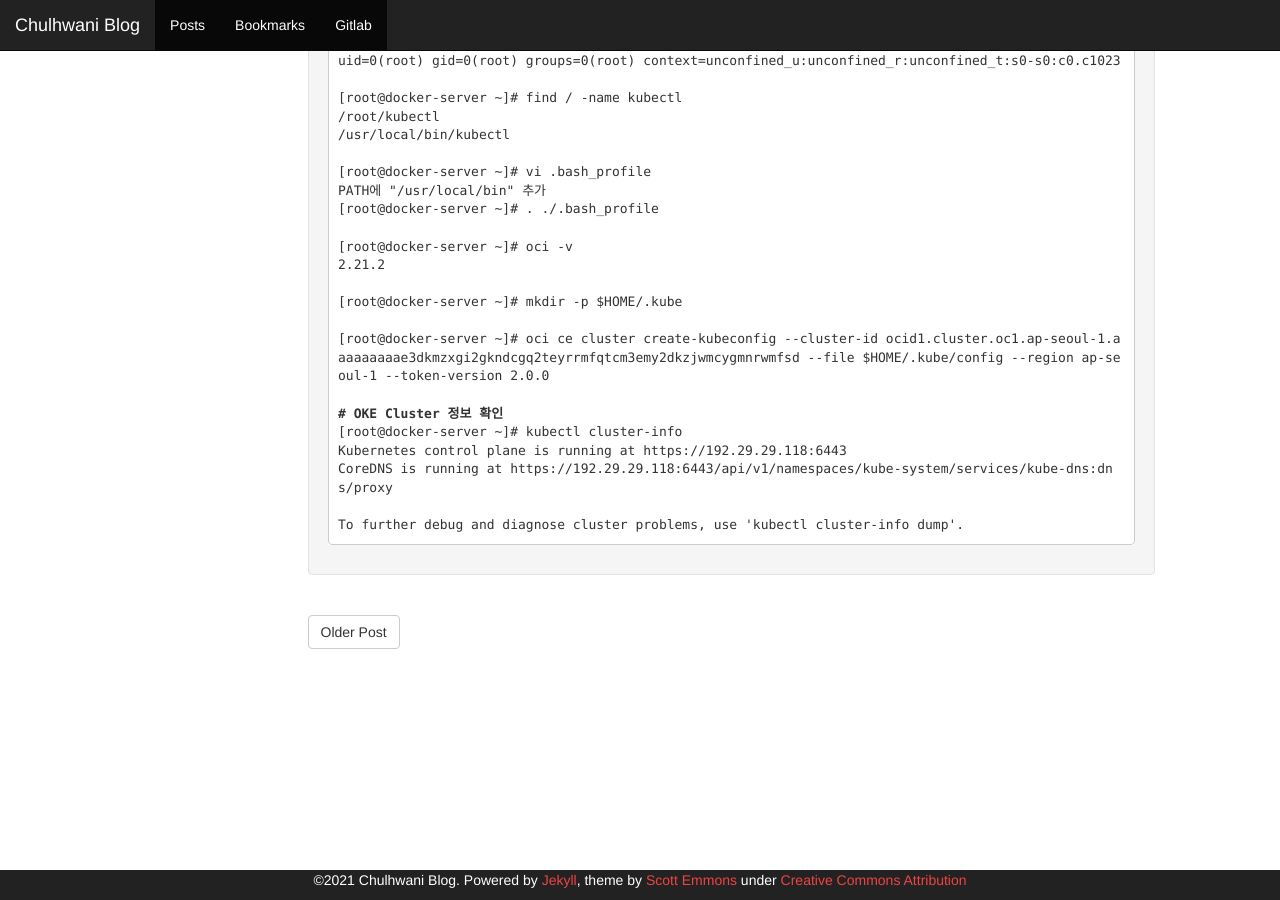
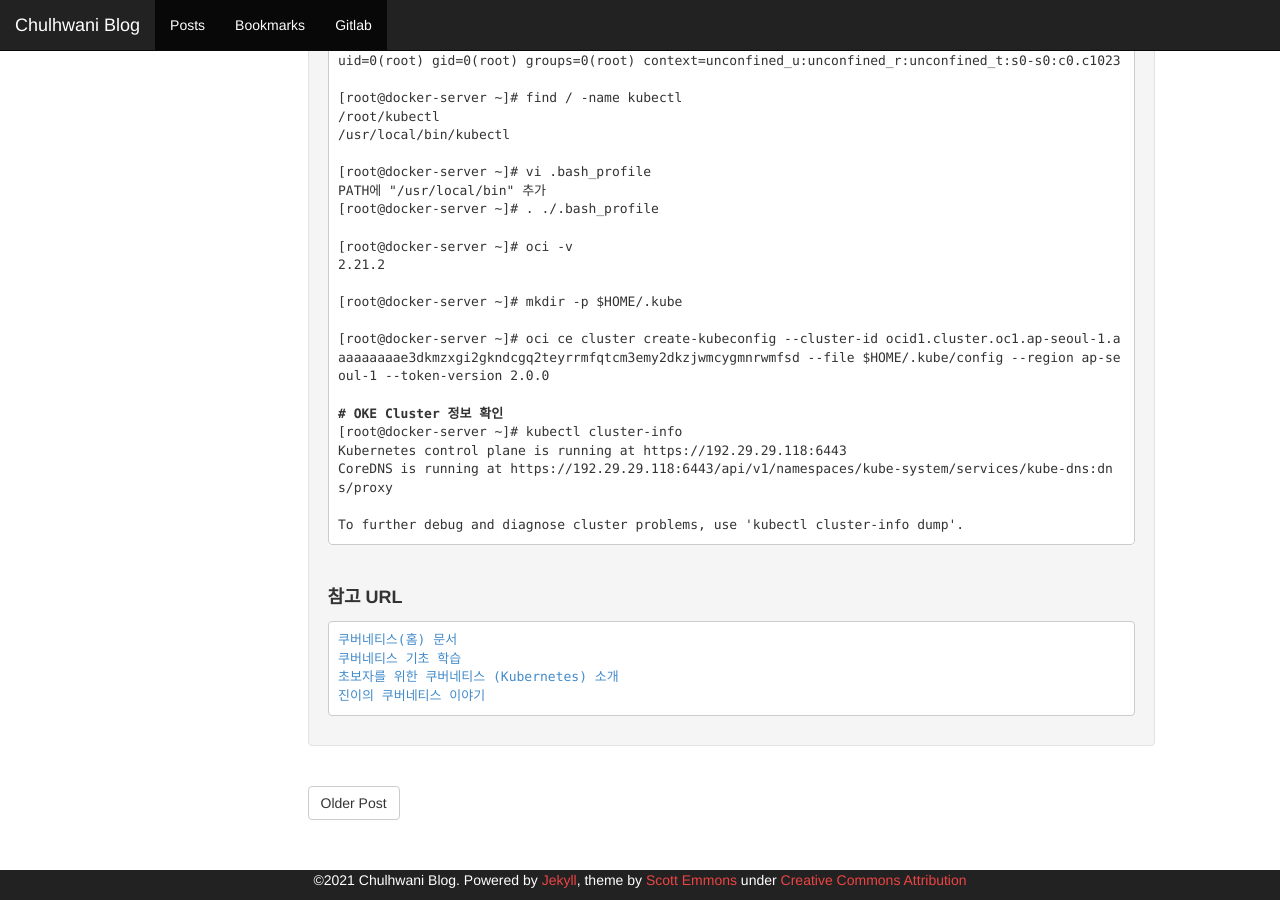
Before and after one commit to chulhwani/chulhwani.github.io, a Jekyll site: the page built from _posts/2021-02-26-[OCI] Kubernetes 설치.md, in a window 1280 px wide and 900 px high, scrolled down 678 px. Built offline with Jekyll 4.4.1, drawn with Linux system fonts in a browser that asks for light colours; our own code applies the rules of GitHub Pages for plain Markdown files.

Commit message:
Update 2021-02-26-[OCI] Kubernetes 설치.md

```diff
--- a/_posts/2021-02-26-[OCI] Kubernetes 설치.md
+++ b/_posts/2021-02-26-[OCI] Kubernetes 설치.md
@@ -26,6 +26,7 @@ To further debug and diagnose cluster problems, use 'kubectl cluster-info dump'.
 <p>&nbsp;</p>
 <strong>2-2. Access Cluster(Local Access)</strong>
 <img src ="./images/cluster_Local Access.jpg" border="2">
+![](images/cluster_Local Access.jpg)
 <div class="language-plaintext highlighter-rouge">
 <div class="highlight">
 <pre class="highlight"><code>
@@ -56,3 +57,11 @@ To further debug and diagnose cluster problems, use 'kubectl cluster-info dump'.
 </code></pre>
 </div>
 </div>
+<p>&nbsp;</p>
+<strong><font size="4">참고 URL</font></strong>
+<pre class="highlight">
+<a href="https://kubernetes.io/ko/docs/home/" target="_blank">쿠버네티스(홈) 문서</a>
+<a href="https://kubernetes.io/ko/docs/tutorials/kubernetes-basics/" target="_blank">쿠버네티스 기초 학습</a>
+<a href="https://m.post.naver.com/viewer/postView.nhn?volumeNo=14749083&memberNo=36733075&vType=VERTICAL" target="_blank">초보자를 위한 쿠버네티스 (Kubernetes) 소개</a>
+<a href="https://mantics.tistory.com/m?fbclid=IwAR0ngYOwvsAFHeXoDDQ8YohdKPS3Jb6SWa_a3g9OpsLZ5VUdWBFWJQE-FSQ" target="_blank">진이의 쿠버네티스 이야기</a>
+</pre>
```
